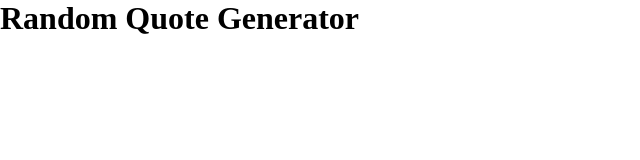
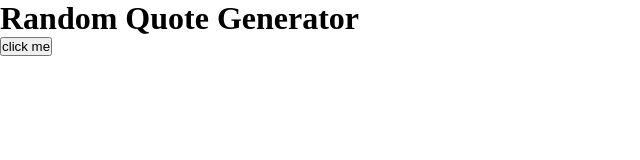
Before and after one commit to mayconbalves/beginner-javascript-projects, a plain HTML site: page random-quotes-generator/index.html in a window 1280 px wide. Shown: the whole page, without its empty margins (0-640 px from the left). Drawn offline with Linux system fonts and the light colour scheme.

Commit message:
feat(random-quotes-generator): create call the API of quotes

```diff
--- a/random-quotes-generator/index.html
+++ b/random-quotes-generator/index.html
@@ -12,7 +12,10 @@
     <div class="container">
       <div>
         <h1>Random Quote Generator</h1>
+
+        <button onclick="fetchQuotes()">click me</button>
       </div>
+
     </div>
     <script src="./script.js"></script>
   </body>
--- a/random-quotes-generator/script.js
+++ b/random-quotes-generator/script.js
@@ -0,0 +1,6 @@
+
+const fetchQuotes = async () => {
+  const data = await fetch('https://type.fit/api/quotes')
+  const quotes = await data.json()
+  console.log(quotes)
+}
```
